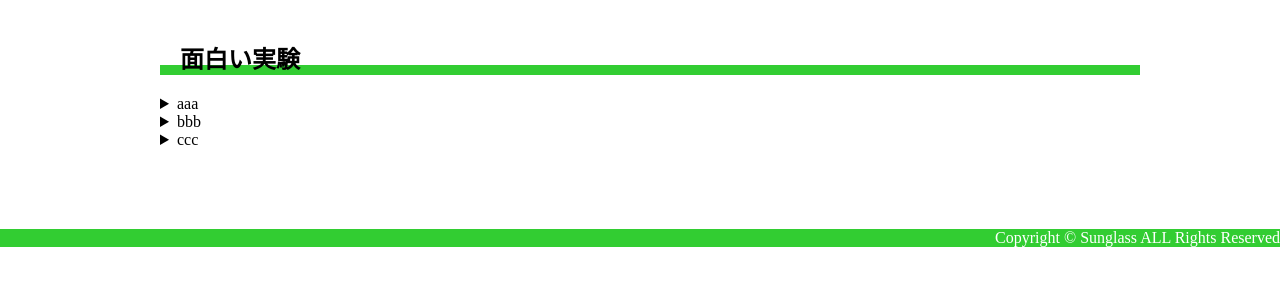
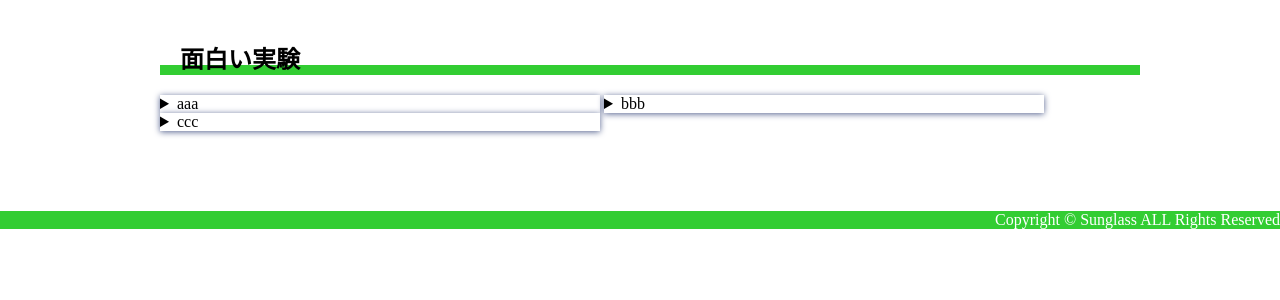
Before and after one commit to komitti/sunglassweb, a PHP site: page /sunglass-experiment.html in a window 1280 px wide. Shown: the part 252-552 px from the top of the page. Run offline with PHP 8.4, Linux system fonts and the light colour scheme.

Commit message:
change main

```diff
--- a/sunglass.css
+++ b/sunglass.css
@@ -83,7 +83,7 @@ li {
 }
 
 /*------------------------------------------------------------
-	メイン(summary、お知らせ)
+	メイン
 ------------------------------------------------------------*/
 #main {
   width: 960px;
@@ -101,13 +101,13 @@ li {
 /*summary*/
 #main #summary p {
   padding: 10px 10px;
-  background-color: white;
+  background-color: #ffffff;
   box-shadow: 0 1px 6px #56638F;
 }
 
+/*お知らせ*/
 #main section h4 {
-  padding: 10px 10px;
-  background-color: white;
+  background-color: #ffffff;
   box-shadow: 0 1px 6px #56638F;
   padding: 30px 30px;
 }
@@ -116,8 +116,13 @@ li {
   padding: 0 30px;
 }
 
-
-
+/*面白い実験*/
+#main #experiment details {
+  background-color: #ffffff;
+  box-shadow: 0 1px 6px #56638F;
+  display: inline-flex;
+  width: 440px;
+}
 /*------------------------------------------------------------
 	フッター(ページトップ、コピーライト)
 ------------------------------------------------------------*/
```
